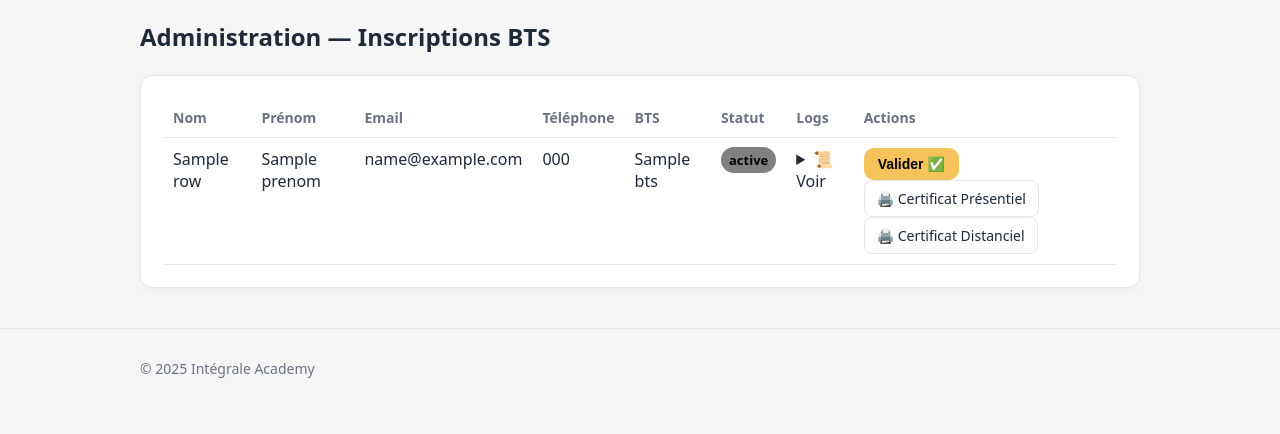
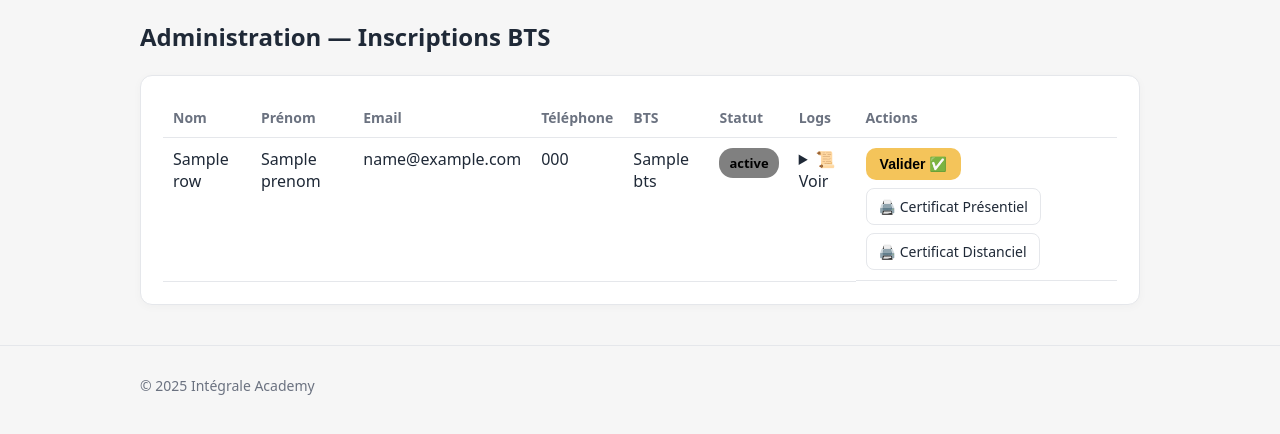
Before and after one commit to integraleacademy/inscriptionsbts, a Flask app: template templates/admin.html in a window 1280 px wide. Shown: the part 61-495 px from the top of the page. Run offline with Flask 3, Linux system fonts and the light colour scheme; the template is opened without the code that fills it: most values are stand-ins (such as "Sample title", 1, 10 or a date in 2020); parts of the project's set-up code (start-up, migrations or seed data) failed here and were passed over.

Commit message:
Update style.css

```diff
--- a/static/style.css
+++ b/static/style.css
@@ -95,3 +95,17 @@ nav a:hover { text-decoration: underline; }
 @media (max-width: 720px) {
   .form-grid { grid-template-columns: 1fr; }
 }
+
+.admin-table td .badge {
+  display:inline-block;
+  white-space:nowrap;
+  padding:6px 10px;
+  border-radius:14px;
+  font-weight:700;
+}
+
+.actions-col {
+  display:flex;
+  flex-wrap:wrap;
+  gap:8px;
+}
```
